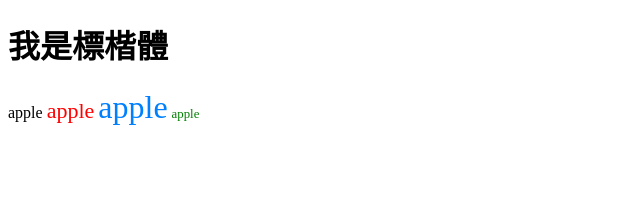
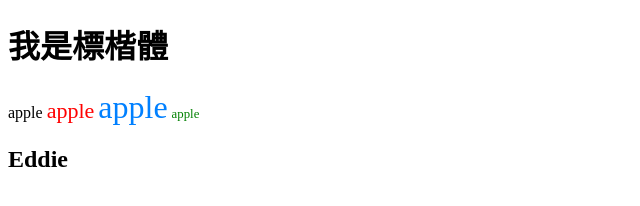
Before and after one commit to Eddie110102/Git, a plain HTML site: page second.html in a window 1280 px wide. Shown: the whole page, without its empty margins (0-640 px from the left). Drawn offline with Linux system fonts and the light colour scheme.

Commit message:
[edit] 新增標題Eddie

```diff
--- a/second.html
+++ b/second.html
@@ -13,7 +13,7 @@
     <span style="color:red;font-size:22px;">apple</span>
     <span style="color:	#0080FF;font-size:2em;">apple</span>
     <span style="color:rgb(0,128,0);font-size:80%;">apple</span>
-
+    <h2>Eddie</h2>
 </body>
 
 </html>
```
